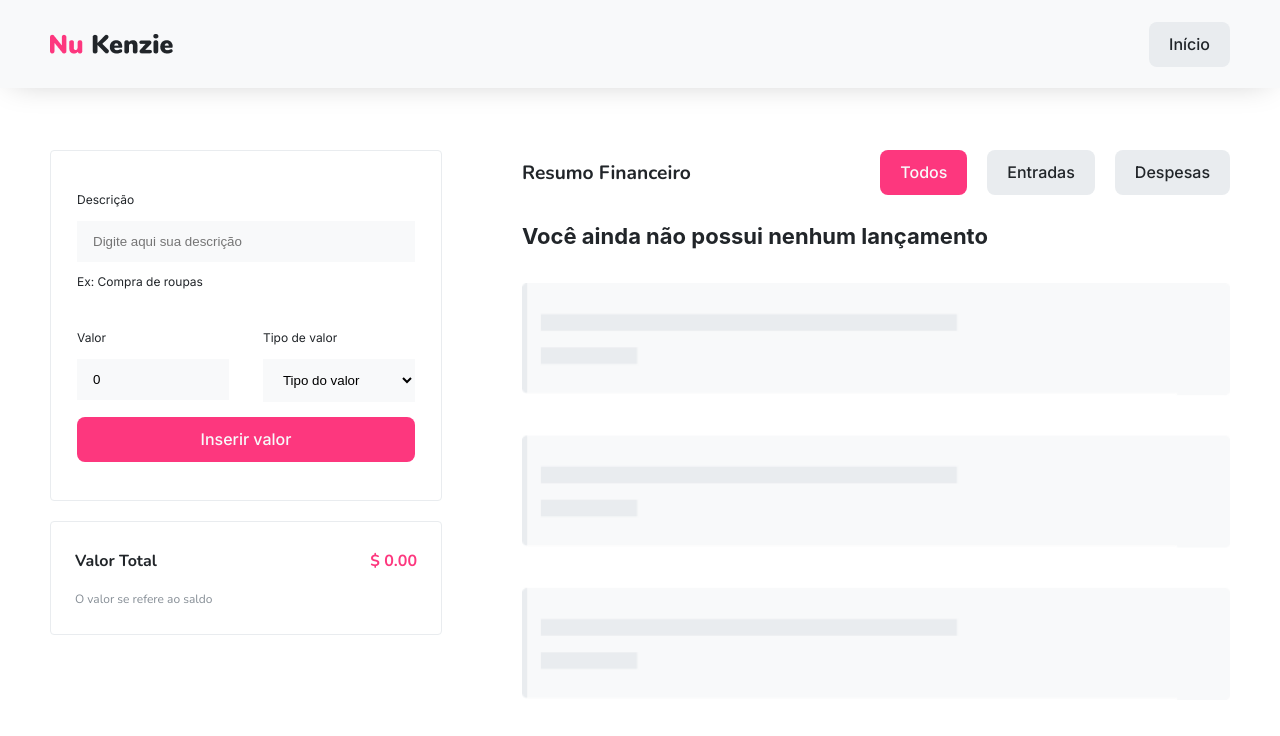
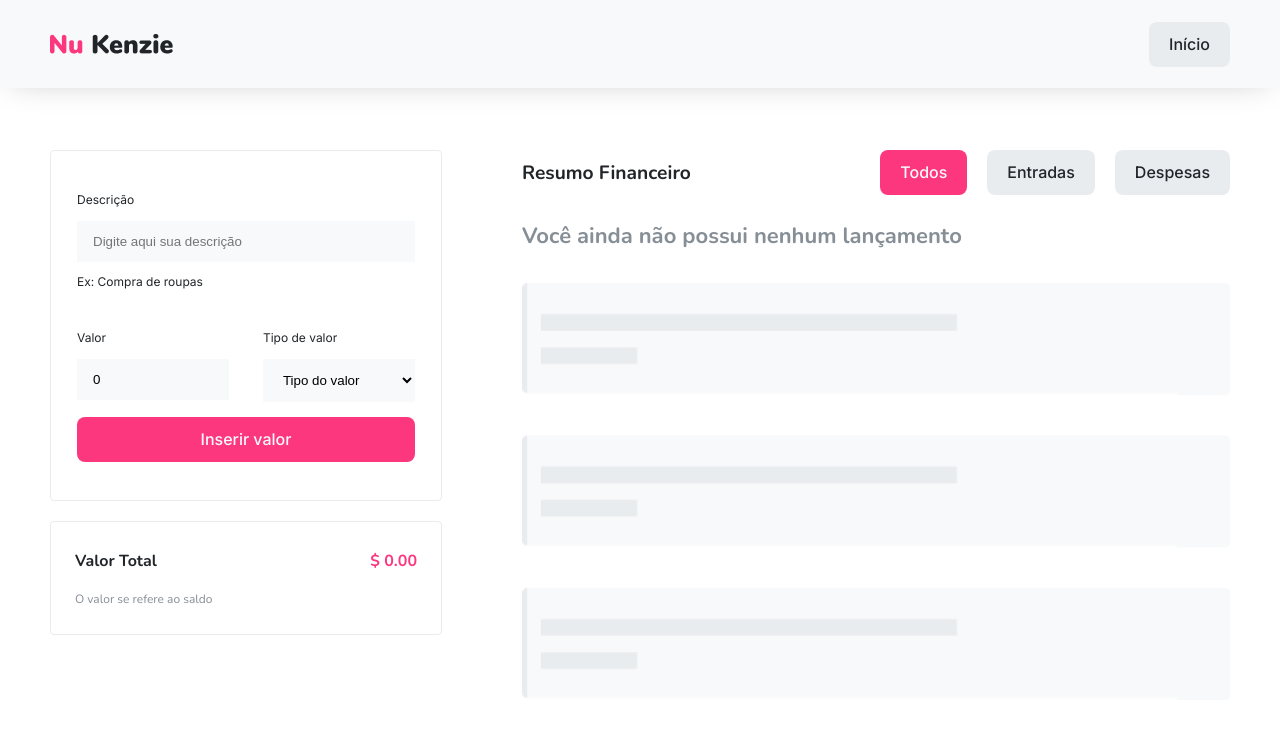
Before and after one commit to vinisooo/nu-kenzie, a React (Create React App) app: page / in a window 1280 px wide. Both pictures are taken after a click on the button "Iniciar". Shown: the top 736 px of the page. Built offline with nearby package versions, Linux system fonts and the light colour scheme.

Commit message:
fix: adjusts no card message text

```diff
--- a/src/components/noCards/style.css
+++ b/src/components/noCards/style.css
@@ -9,12 +9,13 @@
 }
 
 .no-card-msg{
+    font-family: 'Nunito';
     font-weight: 700;
     font-size: 1.375rem;
     line-height: 34px;
     text-align: left;
     margin-bottom: 30px;
-    color: var(--color-grey-4);
+    color: var(--color-grey-3);
 }
 
 @keyframes showNoCardMsg {
```
